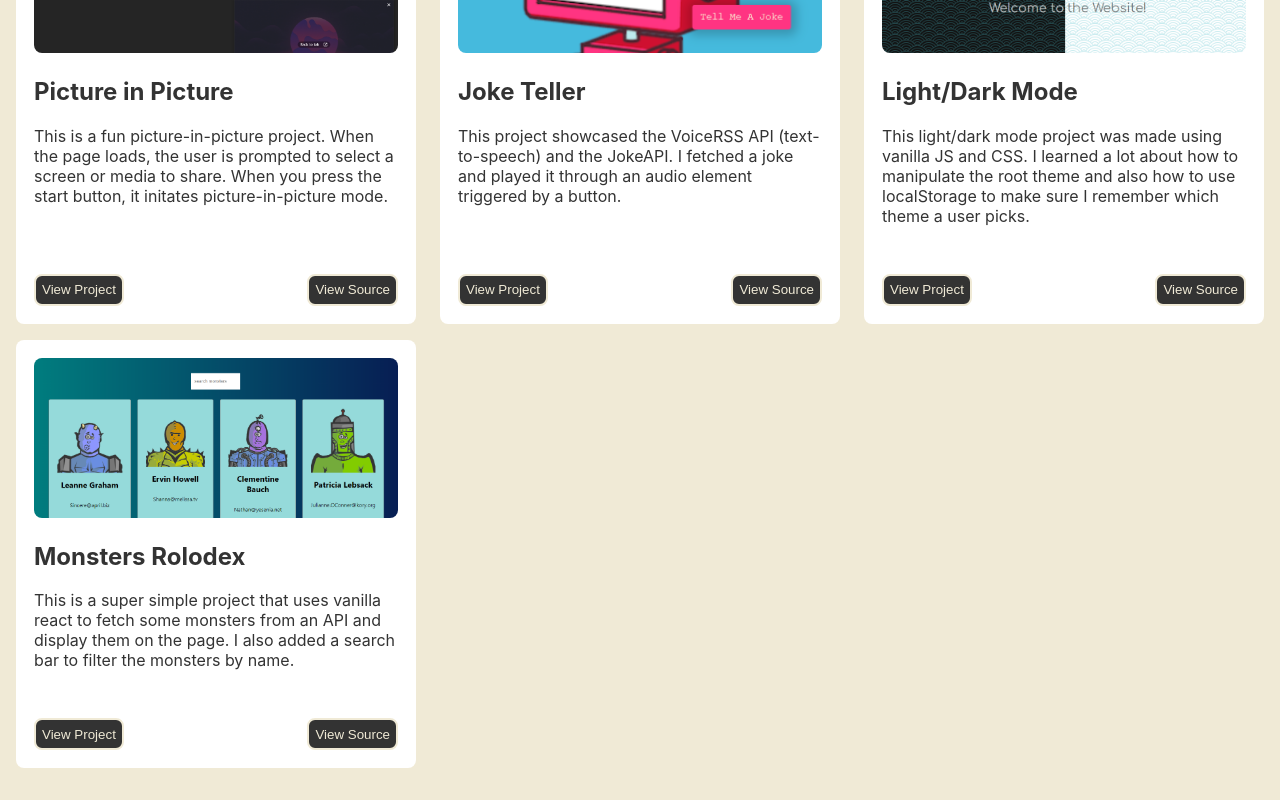
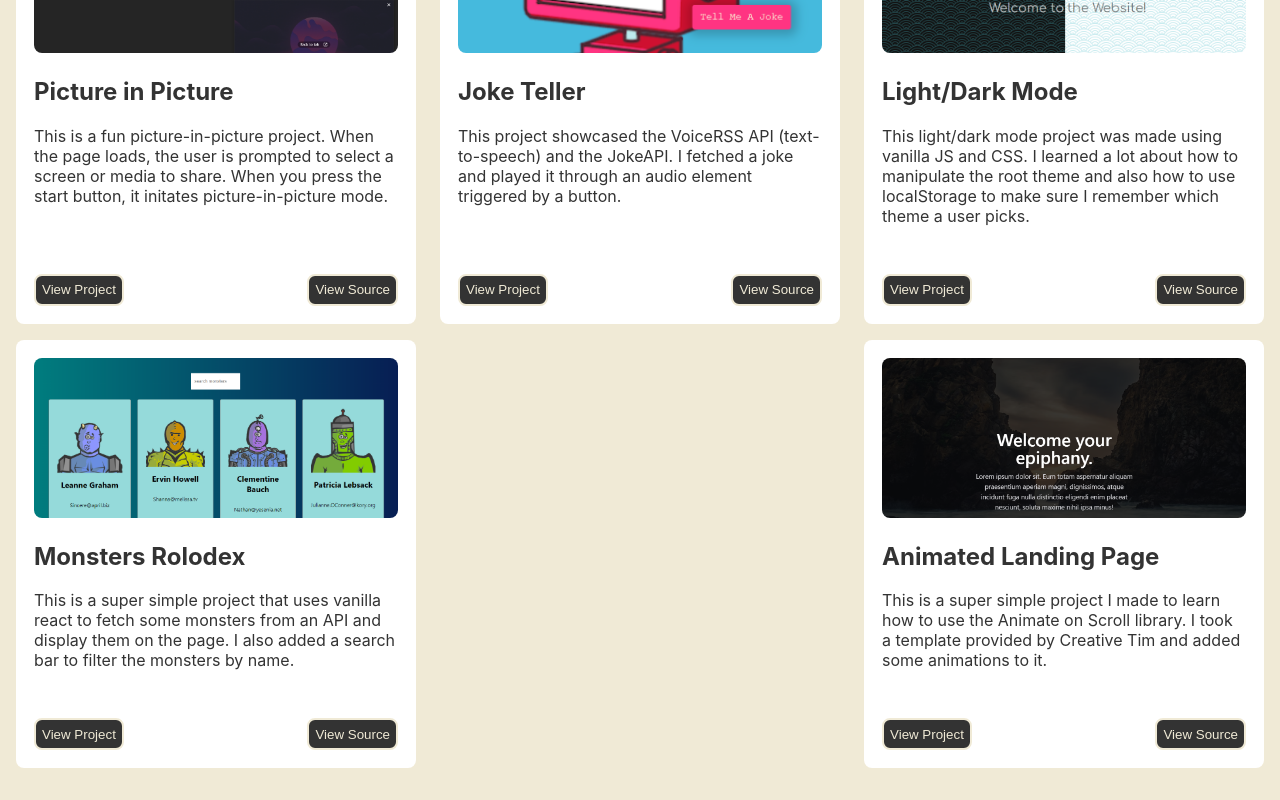
Before and after one commit to crisecheguren/resume-2023, a React (Create React App) app: page /projects in a window 1280 px wide. Shown: the part 813-1613 px from the top of the page. Built offline with nearby package versions, Linux system fonts and the light colour scheme.

Commit message:
added animatedLP project

```diff
--- a/src/data/projects.js
+++ b/src/data/projects.js
@@ -5,6 +5,7 @@ import joke from '../images/joke.png'
 import lightDark from '../images/lightDark.png'
 import monsters from '../images/monsters.png'
 import clothing from '../images/clothing.png'
+import animatedLP from '../images/animatedLP.png'
 
 const projects = [
     {
@@ -63,7 +64,14 @@ const projects = [
         sourceLink: "https://github.com/crisecheguren/monsters-rolodex/",
         description: 'This is a super simple project that uses vanilla react to fetch some monsters from an API and display them on the page.  I also added a search bar to filter the monsters by name.'
     },
-
+    {
+        id: 8,
+        name: 'Animated Landing Page',
+        img: animatedLP,
+        projectLink: "https://crisecheguren.github.io/animated-landing-page/",
+        sourceLink: "https://github.com/crisecheguren/animated-landing-page/",
+        description: 'This is a super simple project I made to learn how to use the Animate on Scroll library.  I took a template provided by Creative Tim and added some animations to it.'
+    },
 
 ]
 
```
Also changed, not shown: src/images/animatedLP.png (added), 1 other file (tests, documents, lock files or other folders).
